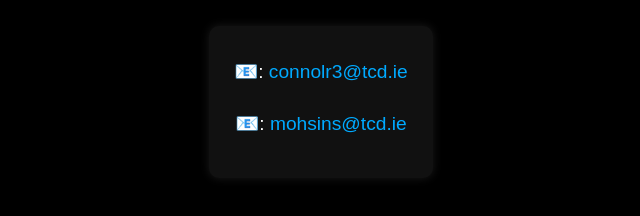
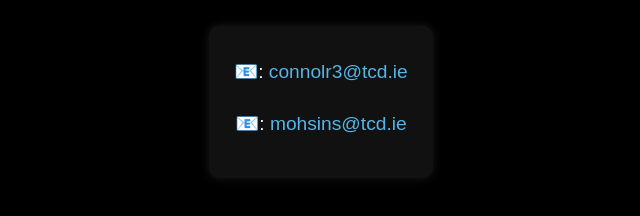
Before and after one commit to hyang-gi/week1-repo, a plain HTML site: page index.html in a window 1280 px wide. Shown: the part 206-422 px from the top of the page, without its empty margins (319-959 px from the left). Drawn offline with Linux system fonts and the light colour scheme.

Commit message:
updated colour

```diff
--- a/index.html
+++ b/index.html
@@ -30,7 +30,7 @@
       box-shadow: 0 0 10px rgba(255, 255, 255, 0.1);
     }
     a {
-      color: #00aaff;
+      color: #55b5e5;
       text-decoration: none;
     }
     a:hover {
```
